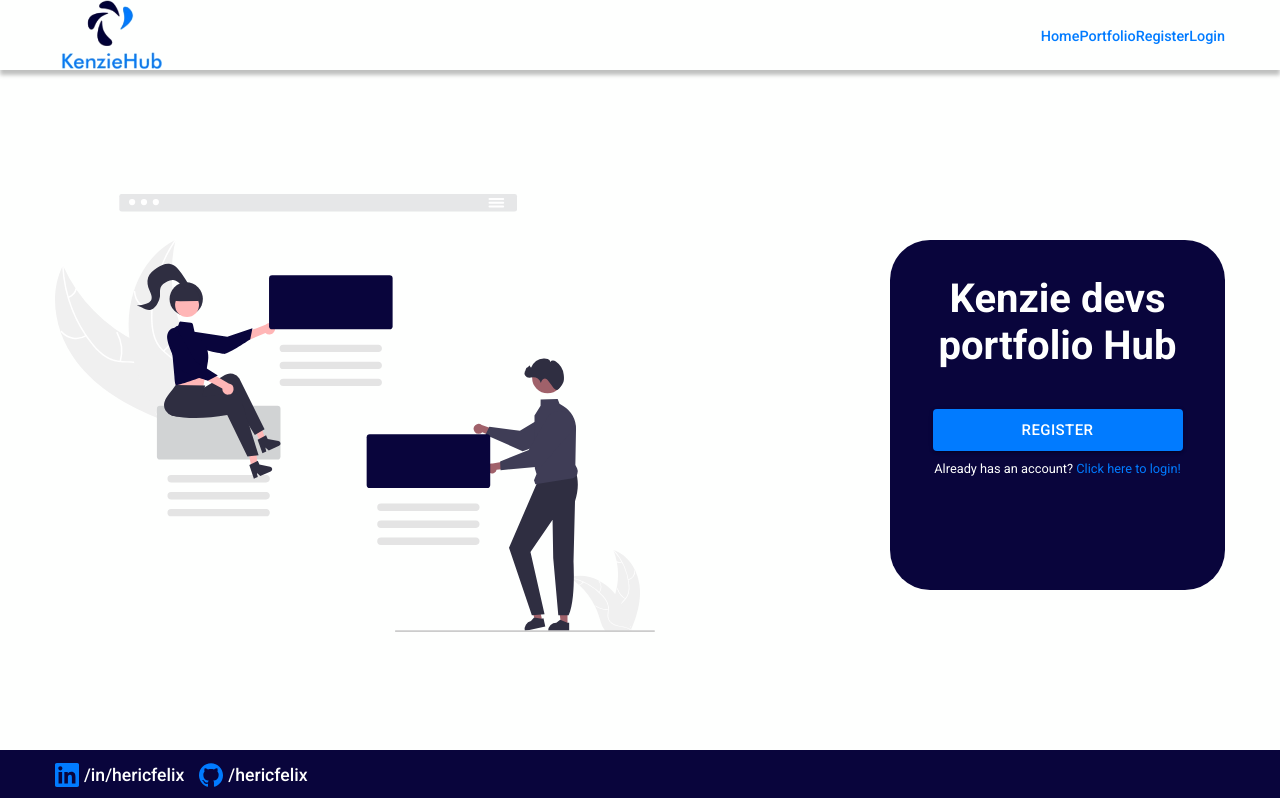
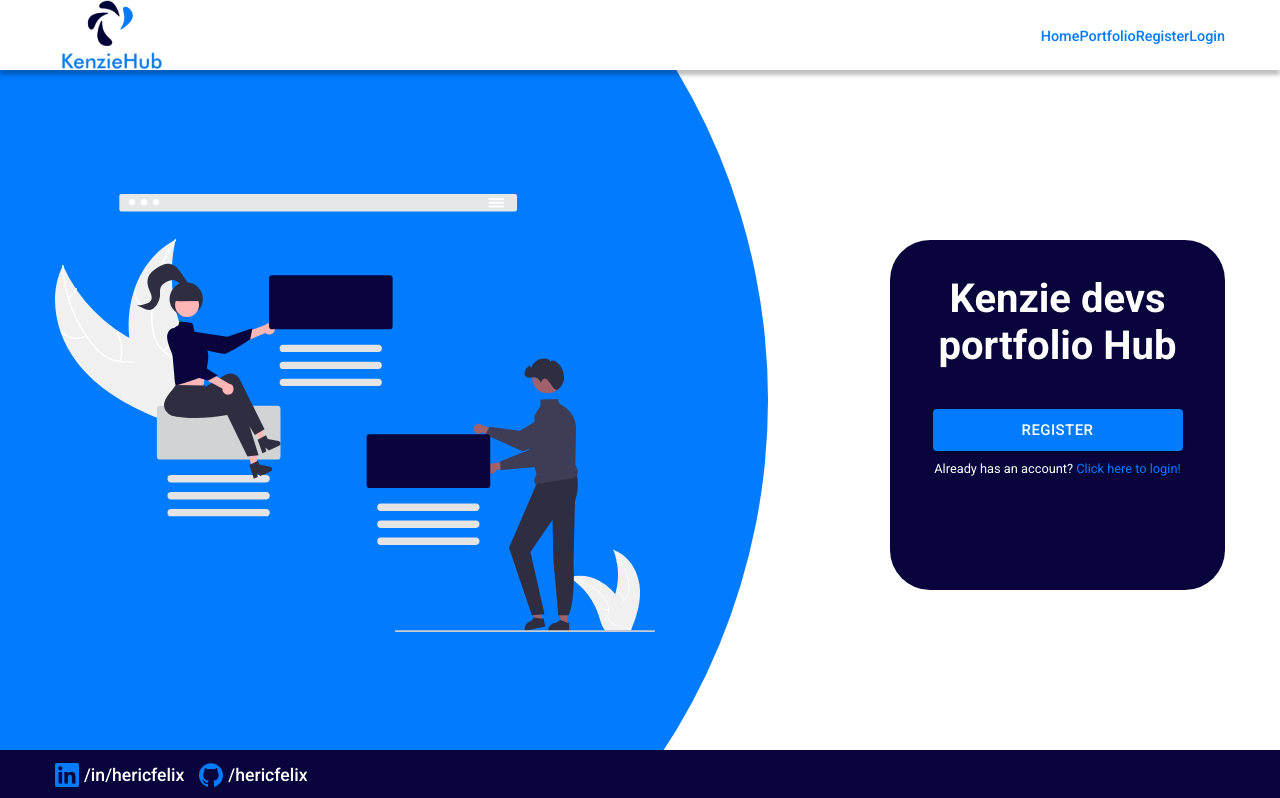
Before and after one commit to Kenzie-Academy-Brasil-Developers/kenzie-hub-hericfelix, a React (Create React App) app: page / in a window 1280 px wide. Shown: the top 798 px of the page. Built offline with nearby package versions, Linux system fonts and the light colour scheme.

Commit message:
feat: background added to home page

```diff
--- a/src/components/Header/style.js
+++ b/src/components/Header/style.js
@@ -2,6 +2,7 @@ import styled from "styled-components";
 
 export const Container = styled.div`
   width: 100%;
+  background-color: var(--white);
   box-shadow: 0px 5px 4px rgba(0, 0, 0, 0.25);
   display: flex;
   justify-content: center;
--- a/src/pages/Home/index.js
+++ b/src/pages/Home/index.js
@@ -2,7 +2,7 @@ import Footer from "../../components/Footer";
 import Header from "../../components/Header";
 import homeFigure from "../../assets/homeFigure.svg";
 import Button from "@mui/material/Button";
-import { Container, Content } from "./style";
+import { Container, Content, Background } from "./style";
 import { useHistory, Link } from "react-router-dom";
 
 const Home = ({ isAutenticated }) => {
@@ -37,6 +37,7 @@ const Home = ({ isAutenticated }) => {
         </div>
       </Content>
       <Footer />
+      <Background />
     </Container>
   );
 };
--- a/src/pages/Home/style.js
+++ b/src/pages/Home/style.js
@@ -7,21 +7,36 @@ export const Container = styled.div`
   height: calc(100vh - 50px);
 `;
 
+export const Background = styled.div`
+  @media (min-width: 768px) {
+    position: absolute;
+    z-index: -2;
+    height: 100vw;
+    width: 100vw;
+    min-width: 90vh;
+    min-height: 98vh;
+    left: -40%;
+    top: 50%;
+    transform: translateY(-50%);
+    background-color: var(--light-blue);
+    border-radius: 50%;
+  }
+`;
+
 export const Content = styled.div`
   width: 100%;
   max-width: 1170px;
   flex: 1;
   display: flex;
-  justify-content: space-between;
+  justify-content: center;
   align-items: center;
   figure {
-    img {
-      width: 600px;
-    }
+    display: none;
   }
   div {
     background-color: var(--dark-blue);
     height: 350px;
+    max-height: 60vh;
     width: 335px;
     border-radius: 40px;
     color: var(--white);
@@ -51,4 +66,14 @@ export const Content = styled.div`
       }
     }
   }
+  @media (min-width: 768px) {
+    justify-content: space-between;
+    figure {
+      display: block;
+      background-color: transparent;
+      img {
+        width: 600px;
+      }
+    }
+  }
 `;
```
